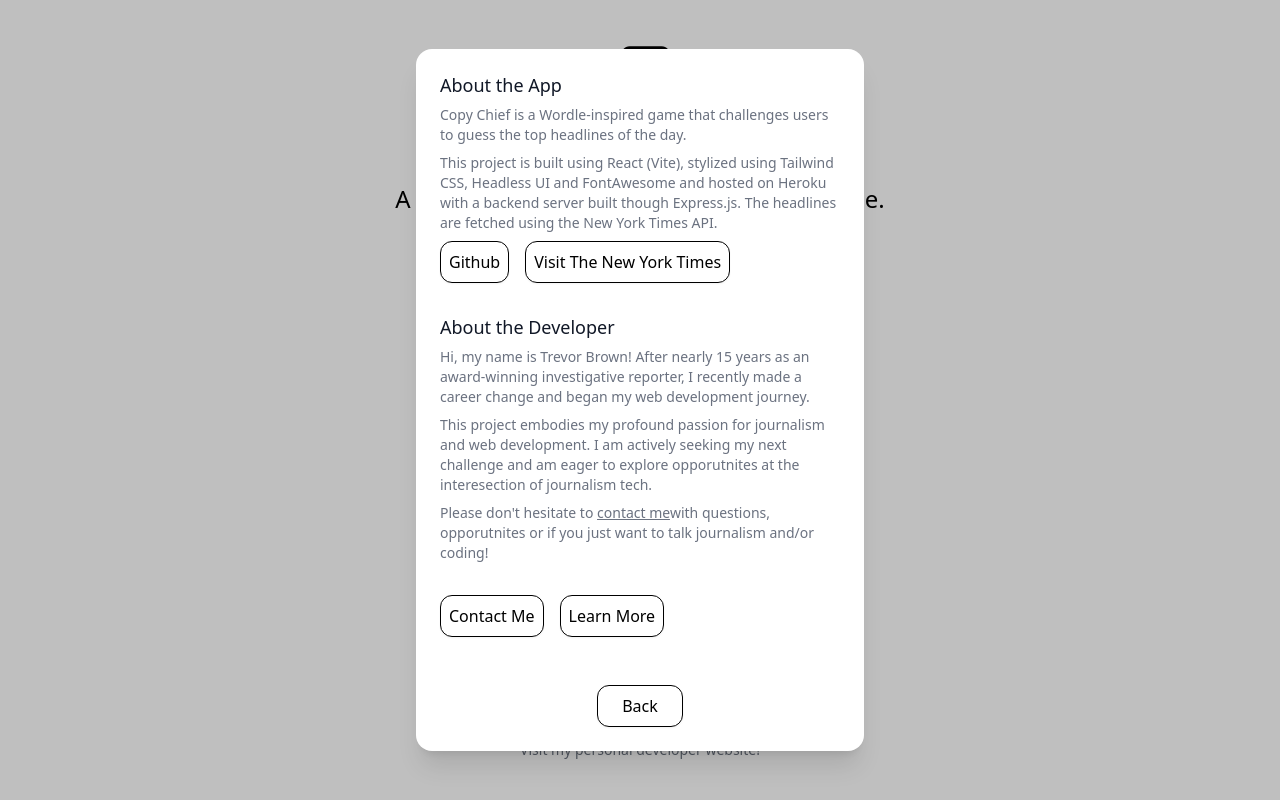
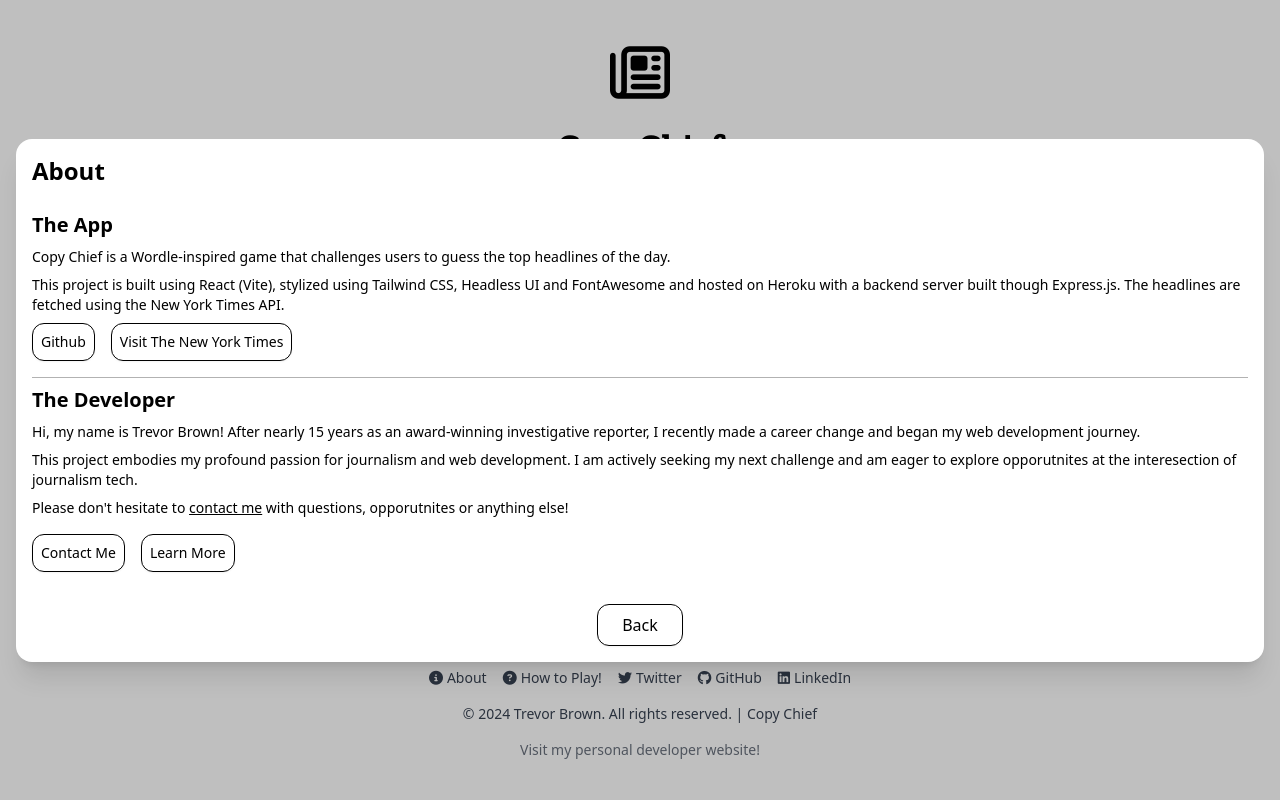
Before and after one commit to tbrown034/my-copy-chief-app, a React (Vite) app: page / in a window 1280 px wide. Both pictures are taken after a click on the button "About". Shown: the part 278-1078 px from the top of the page. Built offline with nearby package versions, Linux system fonts and the light colour scheme; a web font is replaced by a local one.

Commit message:
style changes

```diff
--- a/src/components/UI/Modals/AboutBox.jsx
+++ b/src/components/UI/Modals/AboutBox.jsx
@@ -35,34 +35,32 @@ export default function AboutBox({ toggleAbout }) {
                 leaveFrom="opacity-100 scale-100"
                 leaveTo="opacity-0 scale-95"
               >
-                <Dialog.Panel className="w-full max-w-md p-6 overflow-hidden text-left align-middle transition-all transform bg-white shadow-xl rounded-2xl">
-                  <div className="flex flex-col gap-8">
+                <Dialog.Panel className="flex flex-col gap-4 p-4 overflow-hidden text-left transition-all transform bg-white shadow-xl rounded-2xl">
+                  <div className="text-2xl font-bold">About</div>
                   <div className="flex flex-col gap-2">
-                      <h3 className="text-lg font-medium leading-6 text-gray-900">
-                        About the App
-                      </h3>
-                      <p className="text-sm text-gray-500">
-                        Copy Chief is a Wordle-inspired game that challenges
-                        users to guess the top headlines of the day.
+                    <p className="pt-2 text-xl font-bold ">The App</p>
+                    <p className="text-sm">
+                      Copy Chief is a Wordle-inspired game that challenges users
+                      to guess the top headlines of the day.
                     </p>
 
-                      <p className="text-sm text-gray-500">
+                    <p className="text-sm">
                       This project is built using React (Vite), stylized using
                       Tailwind CSS, Headless UI and FontAwesome and hosted on
-                        Heroku with a backend server built though Express.js.
-                        The headlines are fetched using the New York Times API.
+                      Heroku with a backend server built though Express.js. The
+                      headlines are fetched using the New York Times API.
                     </p>
                     <div className="flex gap-4 ">
                       {" "}
                       <a
                         href="https://github.com/tbrown034/my-copy-chief-app"
-                          className="p-2 bg-transparent border border-black shadow-sm rounded-xl hover:bg-gray-100"
+                        className="p-2 text-sm bg-transparent border border-black shadow-sm rounded-xl hover:bg-gray-100"
                       >
                         Github
                       </a>
                       <a
                         href="https://www.nytimes.com/"
-                          className="p-2 bg-transparent border border-black shadow-sm rounded-xl hover:bg-gray-100"
+                        className="p-2 text-sm bg-transparent border border-black shadow-sm rounded-xl hover:bg-gray-100"
                       >
                         Visit The New York Times
                       </a>
@@ -70,31 +68,27 @@ export default function AboutBox({ toggleAbout }) {
                   </div>
 
                   <div className="flex flex-col gap-2">
-                      <h3 className="text-lg font-medium leading-6 text-gray-900">
-                        About the Developer
-                      </h3>
+                    <p className="pt-2 text-xl font-bold border-t border-black border-opacity-30">
+                      The Developer
+                    </p>
 
-                      <p className="text-sm text-gray-500">
+                    <p className="text-sm ">
                       Hi, my name is Trevor Brown! After nearly 15 years as an
                       award-winning investigative reporter, I recently made a
                       career change and began my web development journey.
                     </p>
-                      <p className="text-sm text-gray-500">
+                    <p className="text-sm ">
                       This project embodies my profound passion for journalism
                       and web development. I am actively seeking my next
                       challenge and am eager to explore opporutnites at the
                       interesection of journalism tech.
                     </p>
-                      <p className="text-sm text-gray-500">
+                    <p className="text-sm ">
                       Please don't hesitate to{" "}
-                        <a
-                          className="underline"
-                          href="trevorbrown.web@gmail.com"
-                        >
+                      <a className="underline" href="trevorbrown.web@gmail.com">
                         contact me
-                        </a>
-                        with questions, opporutnites or if you just want to talk
-                        journalism and/or coding!
+                      </a>{" "}
+                      with questions, opporutnites or anything else!
                     </p>
                   </div>
 
@@ -102,13 +96,13 @@ export default function AboutBox({ toggleAbout }) {
                     {" "}
                     <a
                       mailto="trevorbrown.web@gmail.com"
-                        className="p-2 bg-transparent border border-black shadow-sm rounded-xl hover:bg-gray-100"
+                      className="p-2 text-sm bg-transparent border border-black shadow-sm rounded-xl hover:bg-gray-100"
                     >
                       Contact Me
                     </a>
                     <a
                       href="https://trevorthewebdeveloper.com/"
-                        className="p-2 bg-transparent border border-black shadow-sm rounded-xl hover:bg-gray-100"
+                      className="p-2 text-sm bg-transparent border border-black shadow-sm rounded-xl hover:bg-gray-100"
                     >
                       Learn More
                     </a>
@@ -123,7 +117,6 @@ export default function AboutBox({ toggleAbout }) {
                       Back
                     </button>
                   </div>
-                  </div>
                 </Dialog.Panel>
               </Transition.Child>
             </div>
--- a/src/components/UI/Modals/HowToBox/HowToExamples.jsx
+++ b/src/components/UI/Modals/HowToBox/HowToExamples.jsx
@@ -3,7 +3,9 @@ import WordExample from "./HowToWordExamples";
 const HowToExamples = () => {
   return (
     <div className="flex flex-col gap-2 px-2">
-      <p className="text-xl font-bold ">Example:</p>
+      <p className="pt-2 text-xl font-bold border-t border-black border-opacity-30 ">
+        Example
+      </p>
       <div>
         <p className=" opacity-55">Guess Area</p>
 
--- a/src/components/UI/Modals/SettingsBox.jsx
+++ b/src/components/UI/Modals/SettingsBox.jsx
@@ -30,7 +30,7 @@ const SettingsBox = ({
         </Transition.Child>
 
         <div className="fixed inset-0 overflow-y-auto">
-          <div className="flex items-end justify-center min-h-full p-4 text-center sm:items-center sm:p-0">
+          <div className="flex items-center justify-center min-h-full p-4 text-center">
             <Transition.Child
               as={Fragment}
               enter="ease-out duration-300"
@@ -40,7 +40,7 @@ const SettingsBox = ({
               leaveFrom="opacity-100 translate-y-0 sm:scale-100"
               leaveTo="opacity-0 translate-y-4 sm:translate-y-0 sm:scale-95"
             >
-              <Dialog.Panel className="relative px-4 pt-5 pb-4 overflow-hidden text-left transition-all transform bg-white rounded-lg shadow-xl sm:my-8 sm:max-w-lg sm:w-full sm:p-6">
+              <Dialog.Panel className="flex flex-col gap-4 p-4 overflow-hidden text-left transition-all transform bg-white shadow-xl rounded-2xl">
                 <Settings
                   handleDifficultyChange={handleDifficultyChange}
                   handleDurationChange={handleDurationChange}
@@ -49,6 +49,7 @@ const SettingsBox = ({
                   playGame={playGame}
                   showHowTo={showHowTo}
                   isDarkMode={isDarkMode}
+                  toggleSettings={toggleSettings}
                 />
               </Dialog.Panel>
             </Transition.Child>
--- a/src/components/UI/Modals/UserMenuBox/UserMenuBox.jsx
+++ b/src/components/UI/Modals/UserMenuBox/UserMenuBox.jsx
@@ -20,7 +20,7 @@ const UserMenuBox = ({ toggleUserMenu }) => {
         </Transition.Child>
 
         <div className="fixed inset-0 overflow-y-auto">
-          <div className="flex items-end justify-center min-h-full p-4 text-center sm:items-center sm:p-0">
+          <div className="flex items-center justify-center min-h-full p-4 text-center">
             <Transition.Child
               as={Fragment}
               enter="ease-out duration-300"
--- a/src/components/UI/Shared/Settings.jsx
+++ b/src/components/UI/Shared/Settings.jsx
@@ -9,6 +9,7 @@ const Settings = ({
   playGame,
   showHowTo,
   isDarkMode,
+  toggleSettings,
 }) => {
   const difficulties = [
     { label: "Easy", value: 1 },
@@ -160,10 +161,13 @@ const Settings = ({
           </Listbox>
         </div>
       </div>
-      <div className="flex justify-center">
+      <div className="flex justify-center gap-4">
         {" "}
         <button onClick={playGame} className={buttonClassName}>
-          Play!!!
+          Play
+        </button>
+        <button onClick={toggleSettings} className={buttonClassName}>
+          Back
         </button>
       </div>
     </div>
```
Also changed, not shown: src/components/UI/Modals/HowToBox/HowToBox.jsx (+21 -14 lines). Lines whose indentation alone changed are shown as unchanged.
